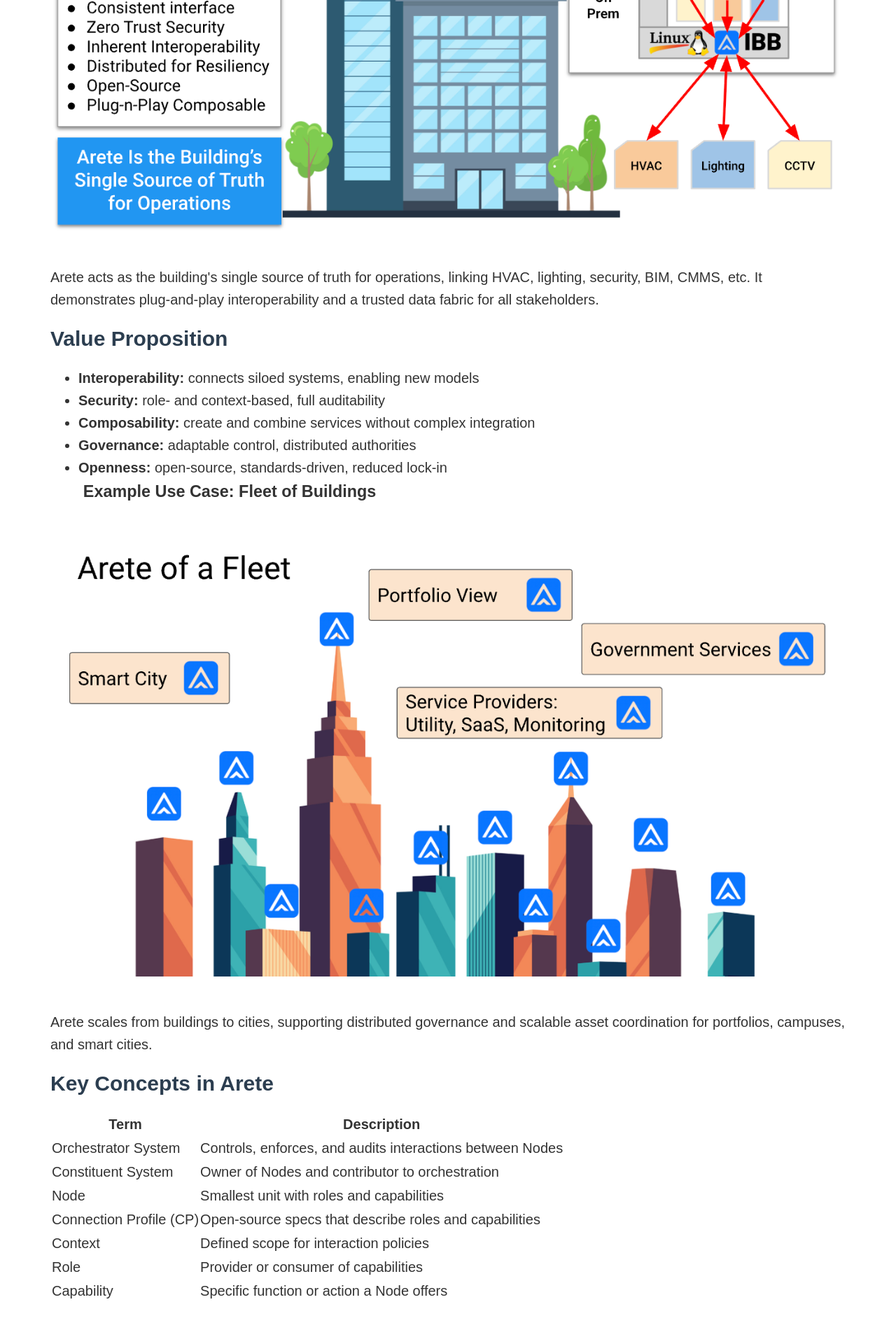
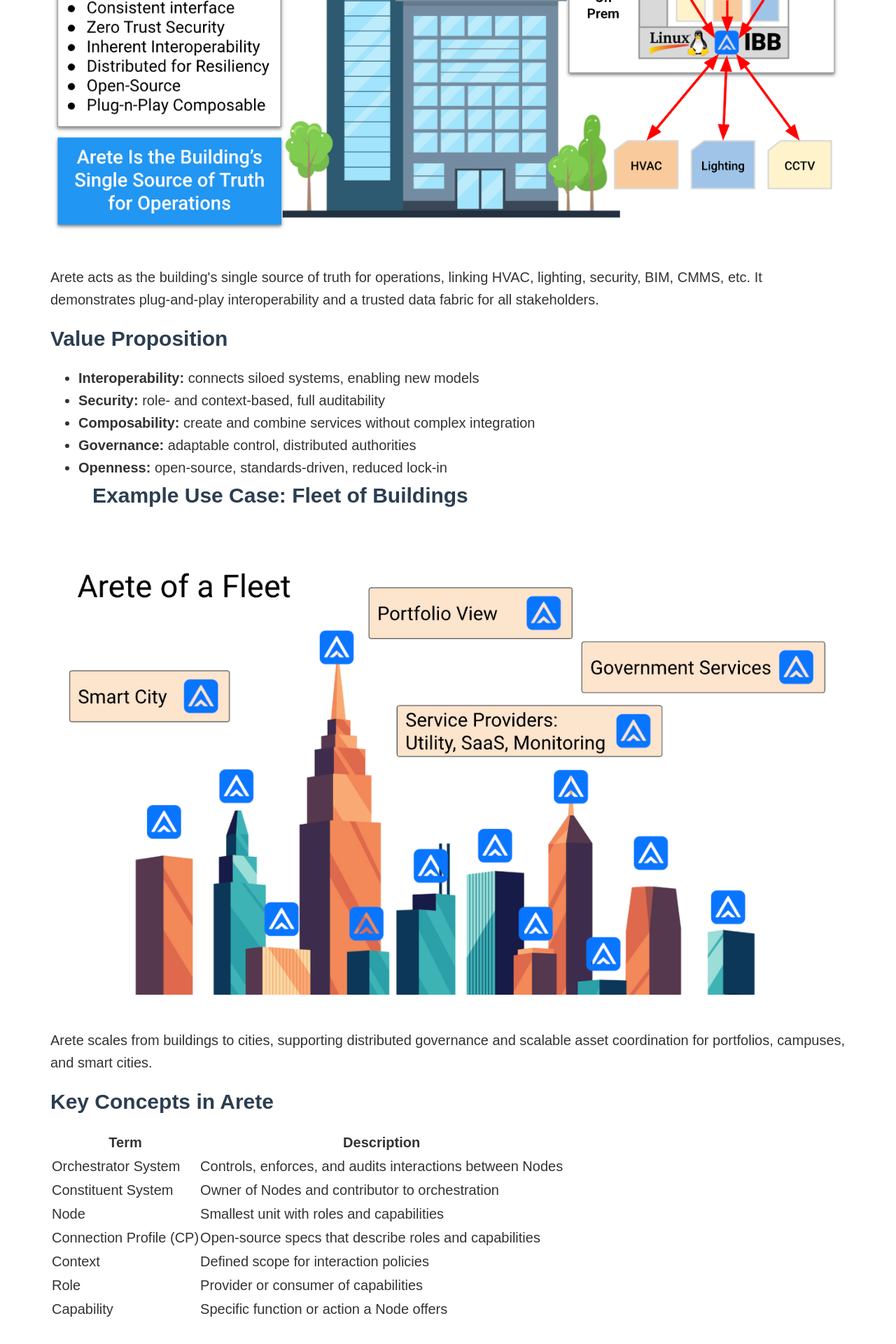
Before and after one commit to project-arete/website, a Jekyll site: the page primer.html, which Jekyll copies as it is, in a window 1280 px wide. Shown: the part 1193-3113 px from the top of the page at 70% size. Built offline with Jekyll 4.4.1, drawn with Linux system fonts in a browser that asks for light colours; before the commit the page ends 3087 px from its top, so only the background shows below that.

Commit message:
Update primer.html

```diff
--- a/primer.html
+++ b/primer.html
@@ -51,9 +51,11 @@
         <li>Continuous audit and governance; zero-trust models</li>
       </ul>
       <p></p>
-      <h2 style="margin-left: 2em;">Example Use Case: Single Building</h2>
-      <img src="Arete-building.png" alt="Arete Building" style="max-width:100%; margin:2em 0;">
-      <p>Arete acts as the building's single source of truth for operations, linking HVAC, lighting, security, BIM, CMMS, etc. It demonstrates plug-and-play interoperability and a trusted data fabric for all stakeholders.</p>
+      <div>
+        <h2 style="margin-left: 2em;">Example Use Case: Single Building</h2>
+        <img src="Arete-building.png" alt="Arete Building" style="max-width:100%; margin:2em 0;">
+        <p>Arete acts as the building's single source of truth for operations, linking HVAC, lighting, security, BIM, CMMS, etc. It demonstrates plug-and-play interoperability and a trusted data fabric for all stakeholders.</p>
+     </div>
     </section>
     <section>
       <h2>Value Proposition</h2>
@@ -64,9 +66,11 @@
         <li><strong>Governance:</strong> adaptable control, distributed authorities</li>
         <li><strong>Openness:</strong> open-source, standards-driven, reduced lock-in</li>
       </ul>
-      <h3 style="margin-left: 2em;">Example Use Case: Fleet of Buildings</h3>
-      <img src="Arete-fleet.png" alt="Arete Fleet" style="max-width:100%; margin:2em 0;">
-      <p>Arete scales from buildings to cities, supporting distributed governance and scalable asset coordination for portfolios, campuses, and smart cities.</p>
+      <div>
+        <h2 style="margin-left: 2em;">Example Use Case: Fleet of Buildings</h2>
+        <img src="Arete-fleet.png" alt="Arete Fleet" style="max-width:100%; margin:2em 0;">
+        <p>Arete scales from buildings to cities, supporting distributed governance and scalable asset coordination for portfolios, campuses, and smart cities.</p>
+      </div>
     </section>
     <section>
       <h2>Key Concepts in Arete</h2>
```
